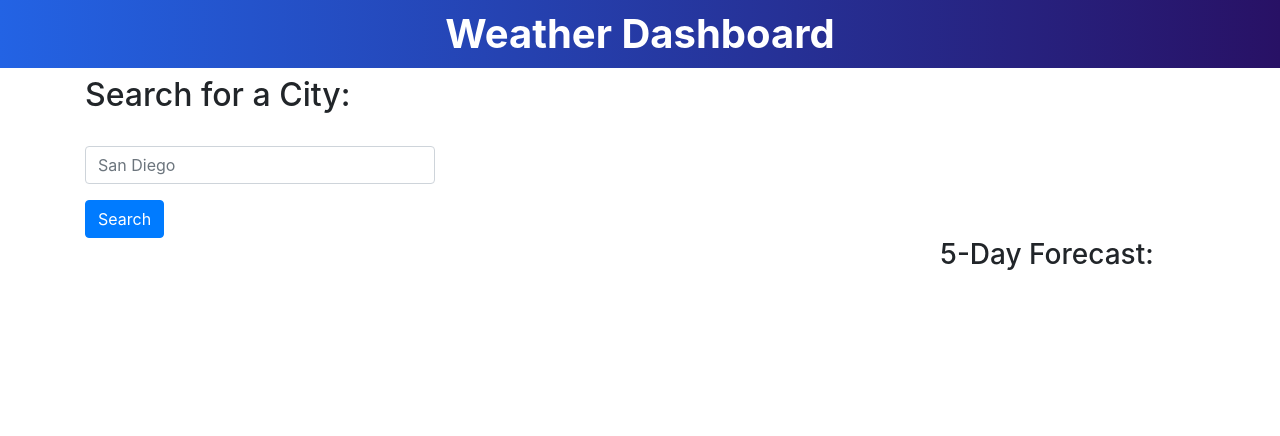
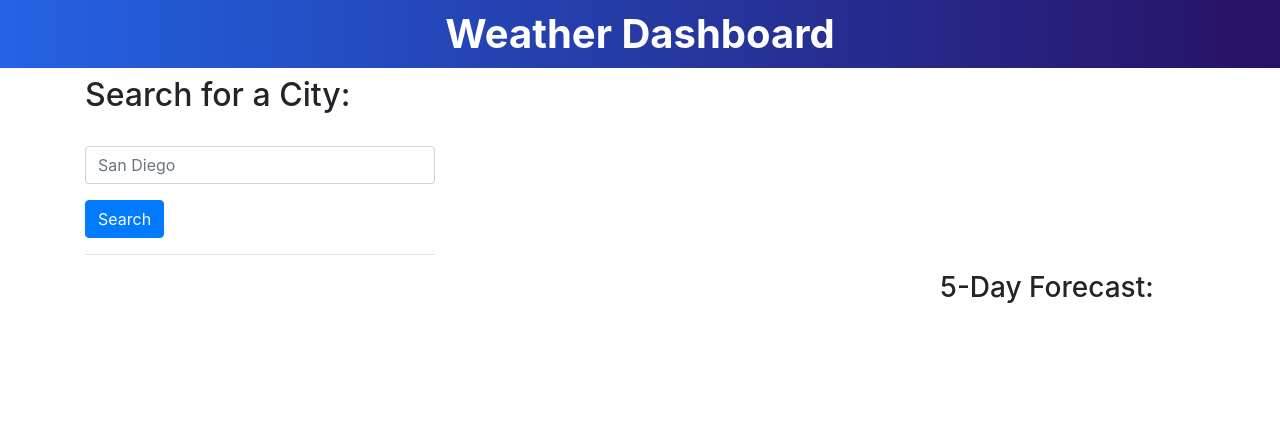
Before and after one commit to kaiwalsh1/WeatherDashboardAPIHomework, a plain HTML site: page index.html in a window 1280 px wide. Drawn offline with nearby package versions, Linux system fonts and the light colour scheme.

Commit message:
updated style.css and index.html

```diff
--- a/Assets/css/style.css
+++ b/Assets/css/style.css
@@ -7,7 +7,3 @@
     color: white;
     font-weight: bold;
 }
-
-.searchBtn {
-
-}
--- a/index.html
+++ b/index.html
@@ -22,8 +22,9 @@
                     <label for="formGroupExampleInput" class="form-label"></label>
                     <input type="search" class="form-control" id="formGroupExampleInput" placeholder="San Diego">
                 </div>
-                <div class="searchBtn btn-block">
+                <div class="searchBtn btn-block ">
                     <button id="button" class="btn btn-primary" type="button">Search</button>
+                    <hr />
                 </div>
             </div>
             <!-- Weather Forecast -->
```
